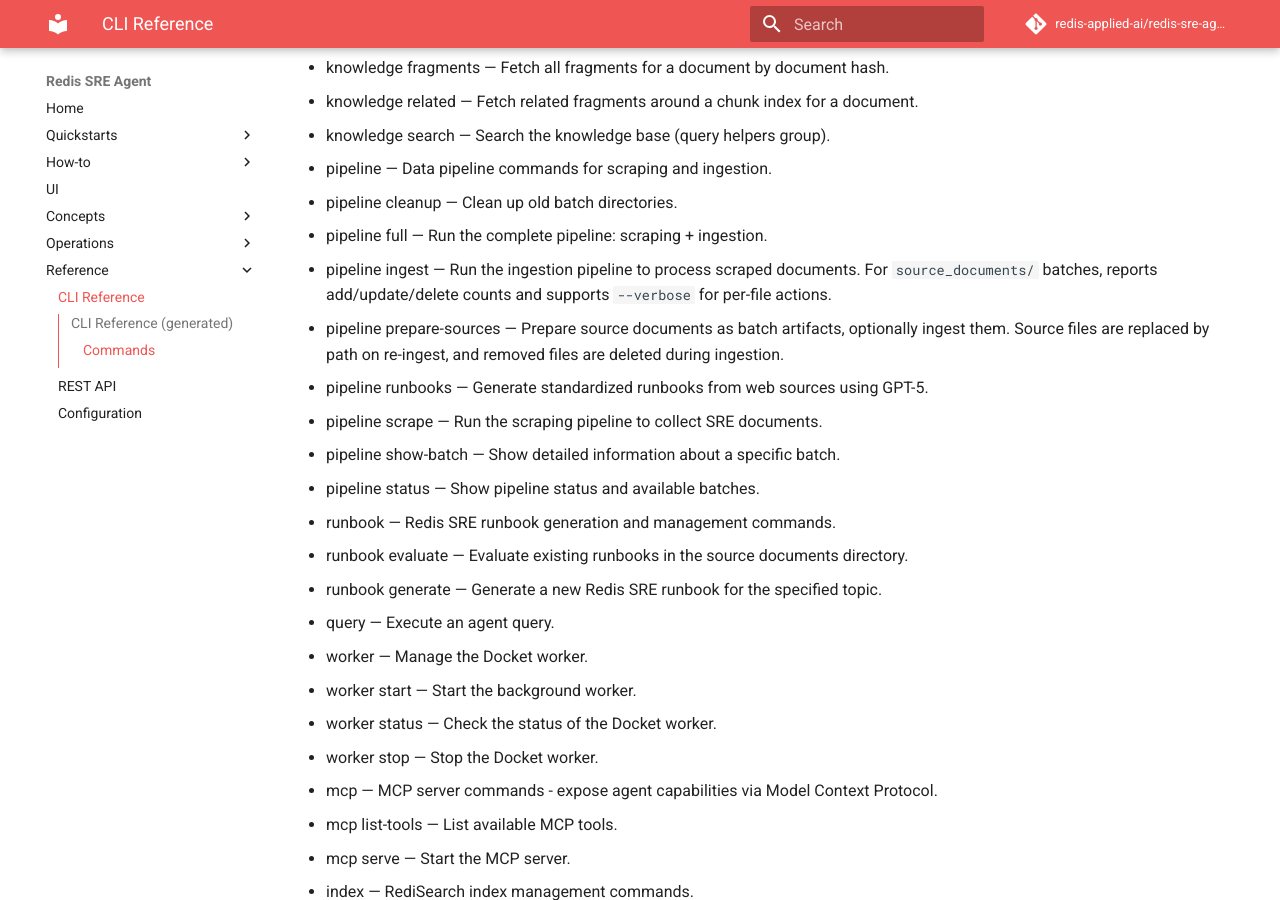
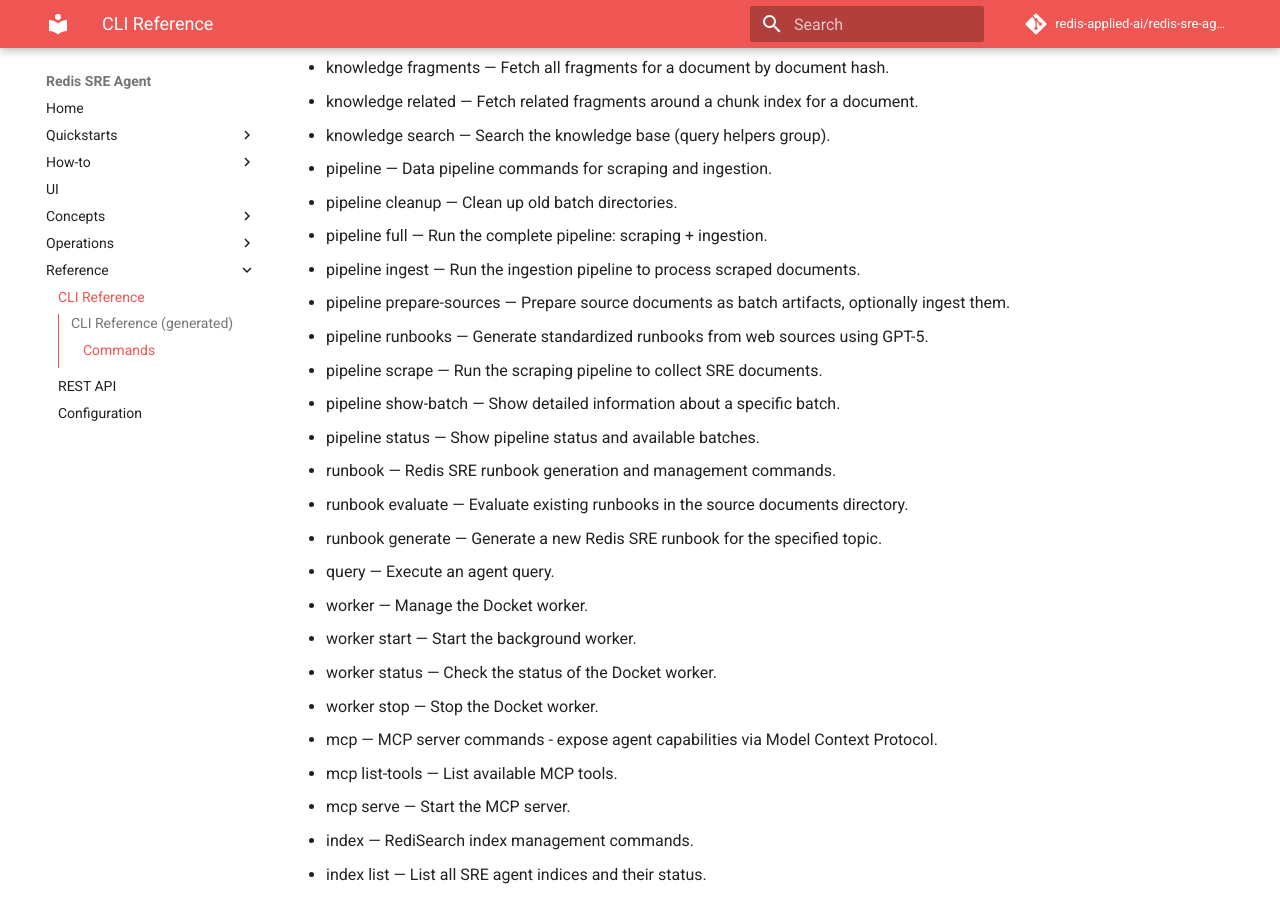
Before and after one commit to redis-applied-ai/redis-sre-agent, an MkDocs documentation site: the page built from docs/reference/cli.md, in a window 1280 px wide and 900 px high, scrolled down 1757 px. Built offline with MkDocs 1.6.1 and Material for MkDocs 9.7.7, drawn with Linux system fonts in a browser that asks for light colours; comment, search, counter and statistics services are not loaded.

Commit message:
Regenerate CLI reference docs

```diff
--- a/docs/reference/cli.md
+++ b/docs/reference/cli.md
@@ -56,8 +56,8 @@
 - pipeline — Data pipeline commands for scraping and ingestion.
 - pipeline cleanup — Clean up old batch directories.
 - pipeline full — Run the complete pipeline: scraping + ingestion.
-- pipeline ingest — Run the ingestion pipeline to process scraped documents. For `source_documents/` batches, reports add/update/delete counts and supports `--verbose` for per-file actions.
-- pipeline prepare-sources — Prepare source documents as batch artifacts, optionally ingest them. Source files are replaced by path on re-ingest, and removed files are deleted during ingestion.
+- pipeline ingest — Run the ingestion pipeline to process scraped documents.
+- pipeline prepare-sources — Prepare source documents as batch artifacts, optionally ingest them.
 - pipeline runbooks — Generate standardized runbooks from web sources using GPT-5.
 - pipeline scrape — Run the scraping pipeline to collect SRE documents.
 - pipeline show-batch — Show detailed information about a specific batch.
```
